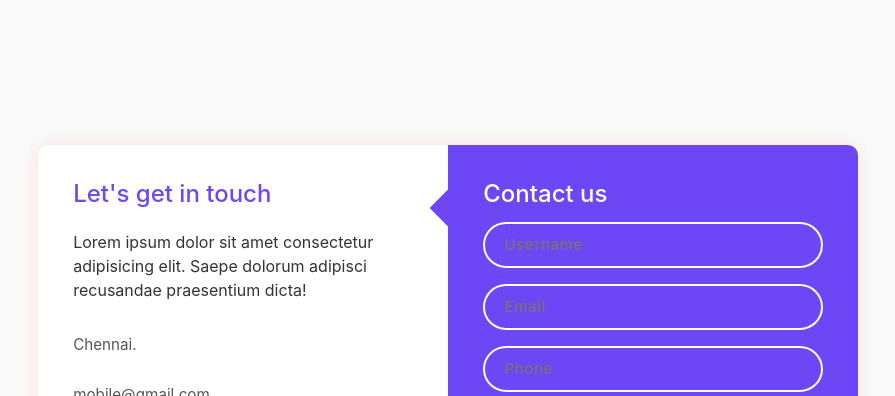
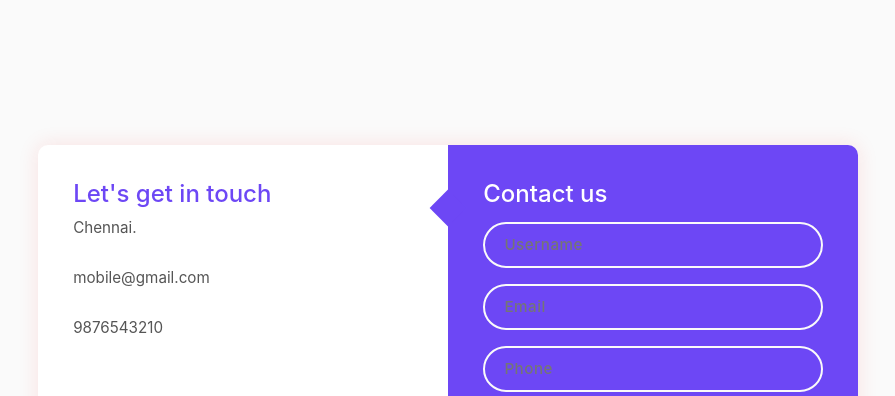
Before and after one commit to MeenatchiSaha/New-Mobile-Website, a plain HTML site: page contact.html in a window 1280 px wide. Shown: the top 396 px of the page, without its empty margins (192-1087 px from the left). Drawn offline with nearby package versions, Linux system fonts and the light colour scheme.

Commit message:
del line

```diff
--- a/contact.html
+++ b/contact.html
@@ -22,10 +22,7 @@
       <div class="form">
         <div class="contact-info">
           <h3 class="title">Let's get in touch</h3>
-          <p class="text">
-            Lorem ipsum dolor sit amet consectetur adipisicing elit. Saepe
-            dolorum adipisci recusandae praesentium dicta!
-          </p>
+
 
           <div class="info">
             <div class="information">
```
